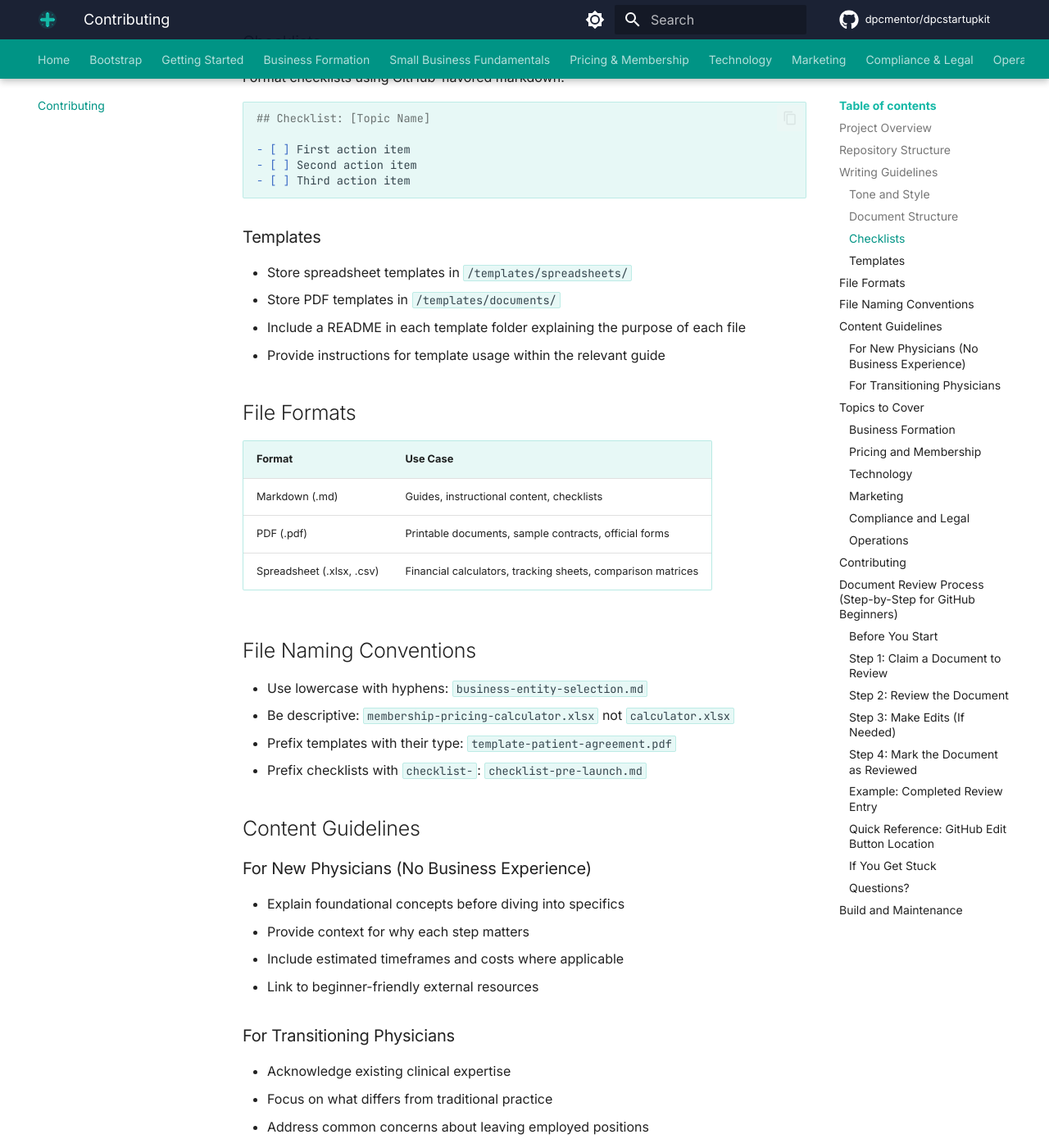
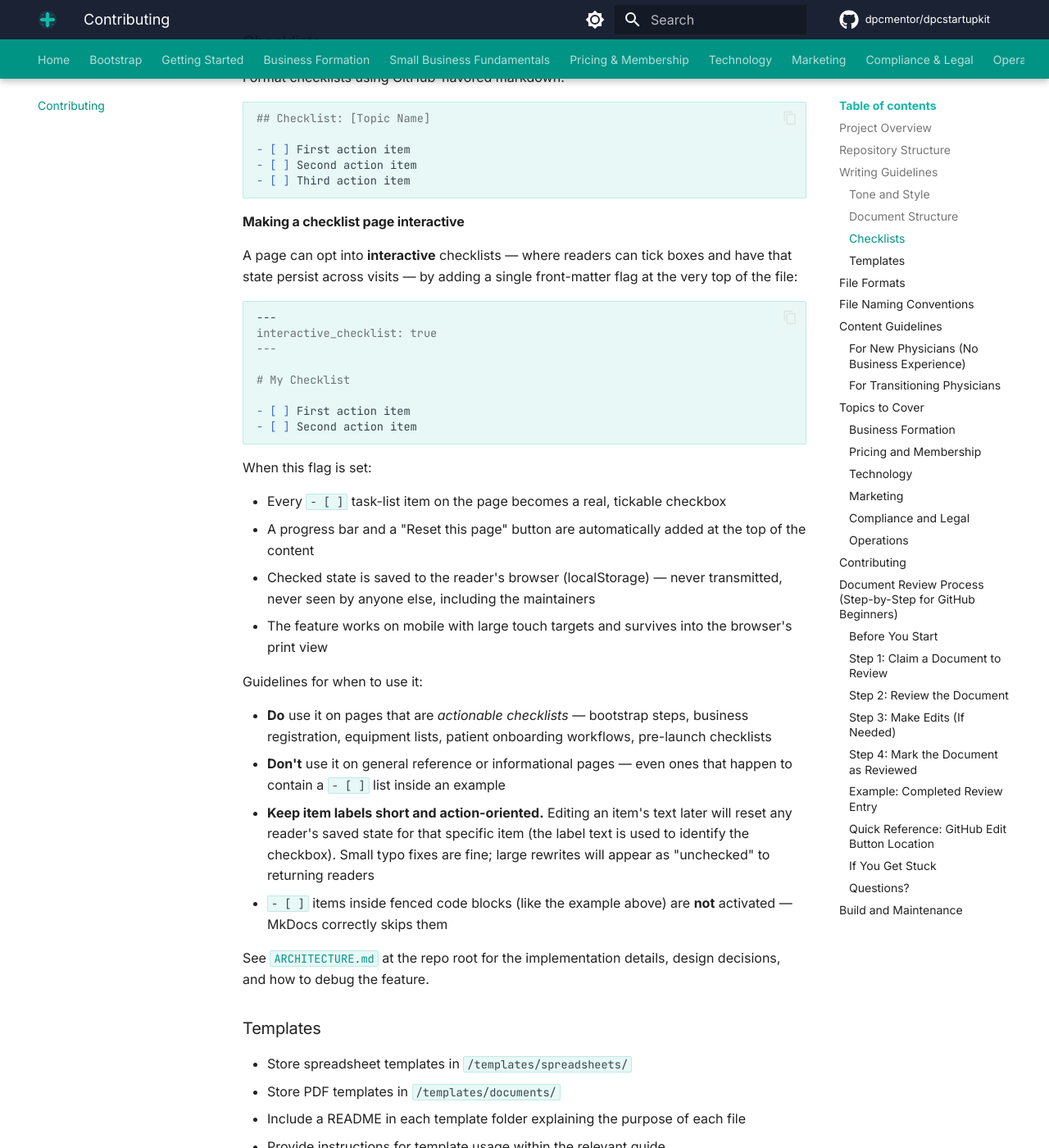
Before and after one commit to dpcmentor/dpcstartupkit, an MkDocs documentation site: the page built from docs/CONTRIBUTING.md, in a window 1280 px wide and 1400 px high, scrolled down 1368 px. Shown: the whole window at 82% size. Built offline with MkDocs 1.6.1 and Material for MkDocs 9.7.7, drawn with Linux system fonts in a browser that asks for light colours; comment, search, counter and statistics services are not loaded.

Commit message:
Add authoring instructions for interactive checklists to CONTRIBUTING.md

````diff
--- a/docs/CONTRIBUTING.md
+++ b/docs/CONTRIBUTING.md
@@ -54,6 +54,37 @@ Format checklists using GitHub-flavored markdown:
 - [ ] Second action item
 - [ ] Third action item
 ```
+
+#### Making a checklist page interactive
+
+A page can opt into **interactive** checklists — where readers can tick boxes and have that state persist across visits — by adding a single front-matter flag at the very top of the file:
+
+```markdown
+---
+interactive_checklist: true
+---
+
+# My Checklist
+
+- [ ] First action item
+- [ ] Second action item
+```
+
+When this flag is set:
+
+- Every `- [ ]` task-list item on the page becomes a real, tickable checkbox
+- A progress bar and a "Reset this page" button are automatically added at the top of the content
+- Checked state is saved to the reader's browser (localStorage) — never transmitted, never seen by anyone else, including the maintainers
+- The feature works on mobile with large touch targets and survives into the browser's print view
+
+Guidelines for when to use it:
+
+- **Do** use it on pages that are *actionable checklists* — bootstrap steps, business registration, equipment lists, patient onboarding workflows, pre-launch checklists
+- **Don't** use it on general reference or informational pages — even ones that happen to contain a `- [ ]` list inside an example
+- **Keep item labels short and action-oriented.** Editing an item's text later will reset any reader's saved state for that specific item (the label text is used to identify the checkbox). Small typo fixes are fine; large rewrites will appear as "unchecked" to returning readers
+- `- [ ]` items inside fenced code blocks (like the example above) are **not** activated — MkDocs correctly skips them
+
+See [`ARCHITECTURE.md`](../ARCHITECTURE.md) at the repo root for the implementation details, design decisions, and how to debug the feature.
 
 ### Templates
 
````
